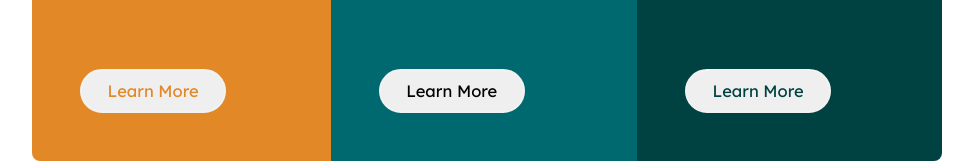
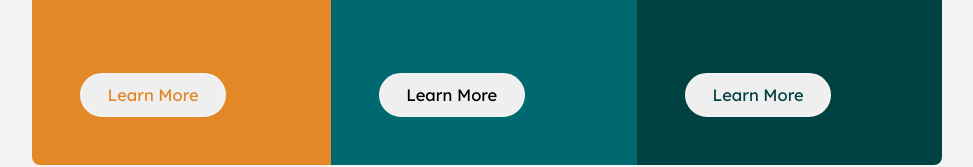
Before and after one commit to iberberoglu/FrontendMentor, a plain HTML site: page 3-column-preview-card-component-main/index.html in a window 1280 px wide. Shown: the part 476-643 px from the top of the page, without its empty margins (153-1126 px from the left). Drawn offline with Linux system fonts and the light colour scheme.

Commit message:
Change body bg color

```diff
--- a/3-column-preview-card-component-main/styles/style.css
+++ b/3-column-preview-card-component-main/styles/style.css
@@ -17,6 +17,7 @@ body {
   min-height: 100vh;
   font-size: 15px;
   position: relative;
+  background-color: var(--clr-neutral-400);
 }
 
 /* 327-442 */
@@ -90,7 +91,7 @@ main button {
   }
 
   main button {
-    margin-top: 3rem;
+    margin-top: 3.5rem;
   }
 }
 
```
